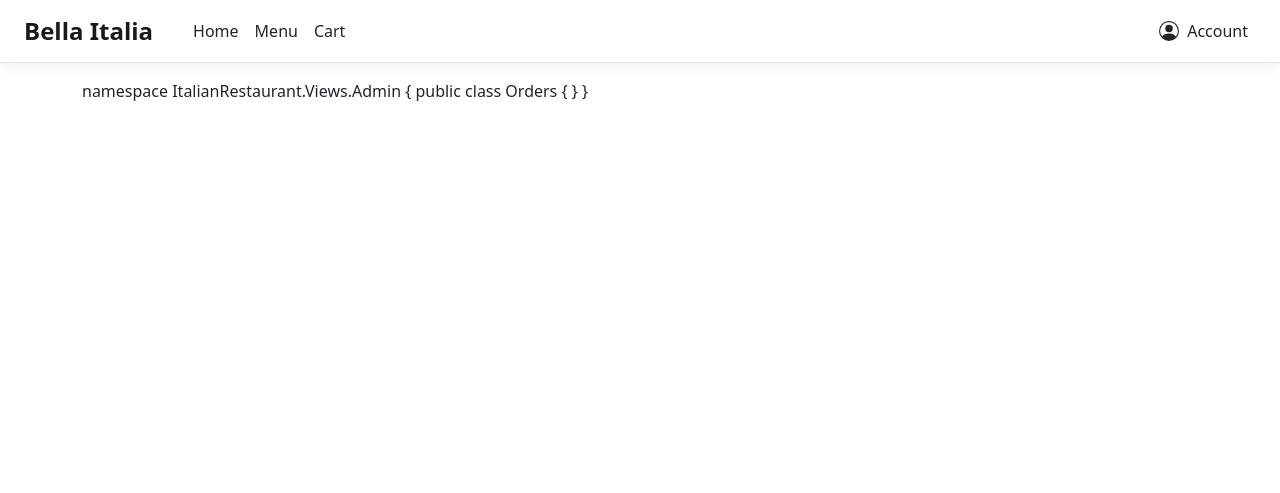
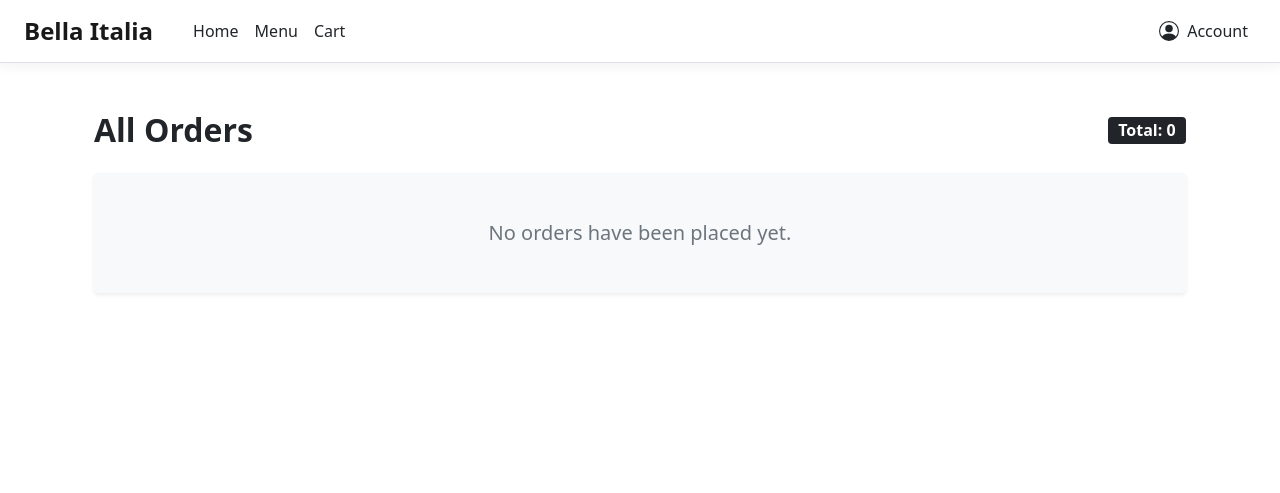
Before and after one commit to milana-ki/ItalianRestaurant, an ASP.NET Core app: template Views/Admin/Orders.cshtml in a window 1280 px wide. Shown: the top 493 px of the page. Run offline with ASP.NET Core 8, Linux system fonts and the light colour scheme; the template is opened without the code that fills it, so the values that code supplies are empty; style sheets or scripts are compiled from the project's sources.

Commit message:
dd admin orders management view and order status updates

```diff
--- a/Views/Admin/Orders.cshtml
+++ b/Views/Admin/Orders.cshtml
@@ -1,6 +1,110 @@
-namespace ItalianRestaurant.Views.Admin
-{
-    public class Orders
+@model List<ItalianRestaurant.Models.Order>
+
+@{
+    ViewData["Title"] = "All Orders - Admin";
+    var statuses = new[] { "New", "Cooking", "Delivering", "Completed", "Cancelled" };
+}
+
+<div class="container my-5">
+    <div class="d-flex flex-wrap justify-content-between align-items-center gap-2 mb-4">
+        <h2 class="fw-bold mb-0">All Orders</h2>
+        <span class="badge bg-dark fs-6">Total: @Model.Count</span>
+    </div>
+
+    @if (TempData["AdminSuccess"] != null)
     {
+        <div class="alert alert-success alert-dismissible fade show" role="alert">
+            @TempData["AdminSuccess"]
+            <button type="button" class="btn-close" data-bs-dismiss="alert" aria-label="Close"></button>
+        </div>
     }
-}
+
+    @if (TempData["AdminError"] != null)
+    {
+        <div class="alert alert-danger alert-dismissible fade show" role="alert">
+            @TempData["AdminError"]
+            <button type="button" class="btn-close" data-bs-dismiss="alert" aria-label="Close"></button>
+        </div>
+    }
+
+    @if (!Model.Any())
+    {
+        <div class="card shadow-sm border-0 p-5 text-center bg-light">
+            <h5 class="text-muted mb-0">No orders have been placed yet.</h5>
+        </div>
+    }
+    else
+    {
+        <div class="row g-4">
+            @foreach (var order in Model)
+            {
+                var badgeClass = order.Status switch
+                {
+                    "New" => "bg-primary",
+                    "Cooking" => "bg-warning text-dark",
+                    "Delivering" => "bg-info text-dark",
+                    "Completed" => "bg-success",
+                    "Cancelled" => "bg-secondary",
+                    _ => "bg-dark"
+                };
+
+                <div class="col-12">
+                    <div class="card shadow-sm border-0">
+                        <div class="card-header bg-white py-3 d-flex flex-wrap justify-content-between align-items-center gap-3">
+                            <div>
+                                <span class="fw-bold fs-5 me-2">Order #@order.Id</span>
+                                <small class="text-muted me-2">@order.OrderDate.ToLocalTime().ToString("dd MMM yyyy, HH:mm")</small>
+                                <span class="badge @badgeClass fs-6">@order.Status</span>
+                            </div>
+
+                            <form asp-controller="Admin" asp-action="UpdateStatus" method="post" class="d-flex align-items-center gap-2">
+                                <input type="hidden" name="orderId" value="@order.Id" />
+                                <select name="status" class="form-select form-select-sm" style="width: 160px;">
+                                    @foreach (var st in statuses)
+                                    {
+                                        <option value="@st" selected="@(order.Status == st)">@st</option>
+                                    }
+                                </select>
+                                <button type="submit" class="btn btn-sm btn-danger px-3">Update</button>
+                            </form>
+                        </div>
+
+                        <div class="card-body">
+                            <div class="row">
+                                <div class="col-md-6 mb-3 mb-md-0">
+                                    <h6 class="fw-bold text-muted mb-2">Customer & Delivery:</h6>
+                                    <p class="mb-1 small"><strong>Customer:</strong> @order.CustomerName (@order.Phone)</p>
+                                    <p class="mb-1 small"><strong>Address:</strong> @order.DeliveryAddress</p>
+                                    <p class="mb-1 small"><strong>Time:</strong> @order.DeliveryTime</p>
+                                    <p class="mb-1 small"><strong>Payment:</strong> @order.PaymentMethod</p>
+                                    @if (!string.IsNullOrWhiteSpace(order.Comment))
+                                    {
+                                        <p class="mb-0 small text-muted"><strong>Note:</strong> @order.Comment</p>
+                                    }
+                                </div>
+
+                                <div class="col-md-6">
+                                    <h6 class="fw-bold text-muted mb-2">Items:</h6>
+                                    <ul class="list-group list-group-flush">
+                                        @foreach (var item in order.OrderItems)
+                                        {
+                                            <li class="list-group-item px-0 py-1 d-flex justify-content-between border-0">
+                                                <span>@(item.Dish?.Name ?? "Dish") <small class="text-muted">× @item.Quantity</small></span>
+                                                <span class="fw-semibold">₴@((item.PriceAtMoment * item.Quantity).ToString("0.00"))</span>
+                                            </li>
+                                        }
+                                    </ul>
+                                </div>
+                            </div>
+                        </div>
+
+                        <div class="card-footer bg-light py-2 d-flex justify-content-end align-items-center">
+                            <span class="me-2 text-muted">Total:</span>
+                            <span class="fs-5 fw-bold text-danger">₴@order.TotalAmount.ToString("0.00")</span>
+                        </div>
+                    </div>
+                </div>
+            }
+        </div>
+    }
+</div>
```
Also changed, not shown: Controllers/AdminController.cs (+70 -1 lines).
